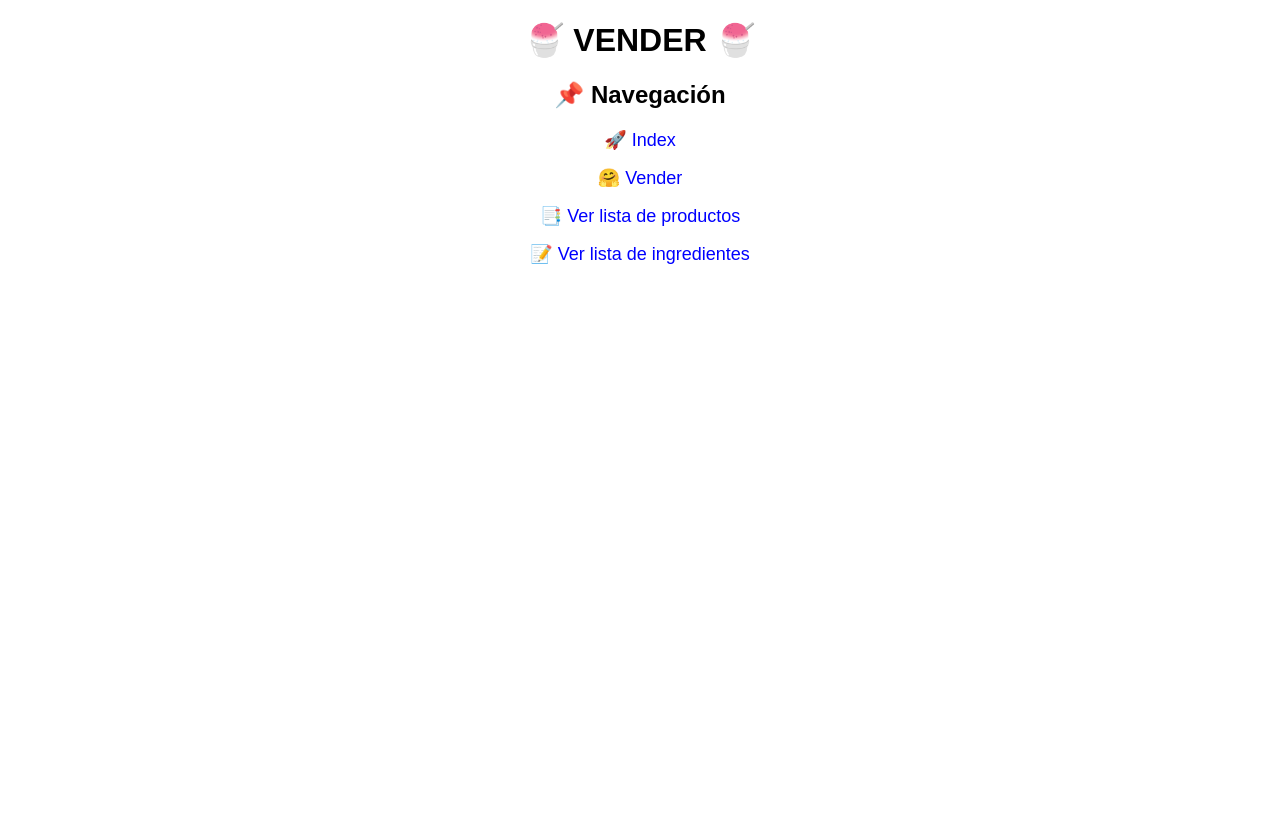
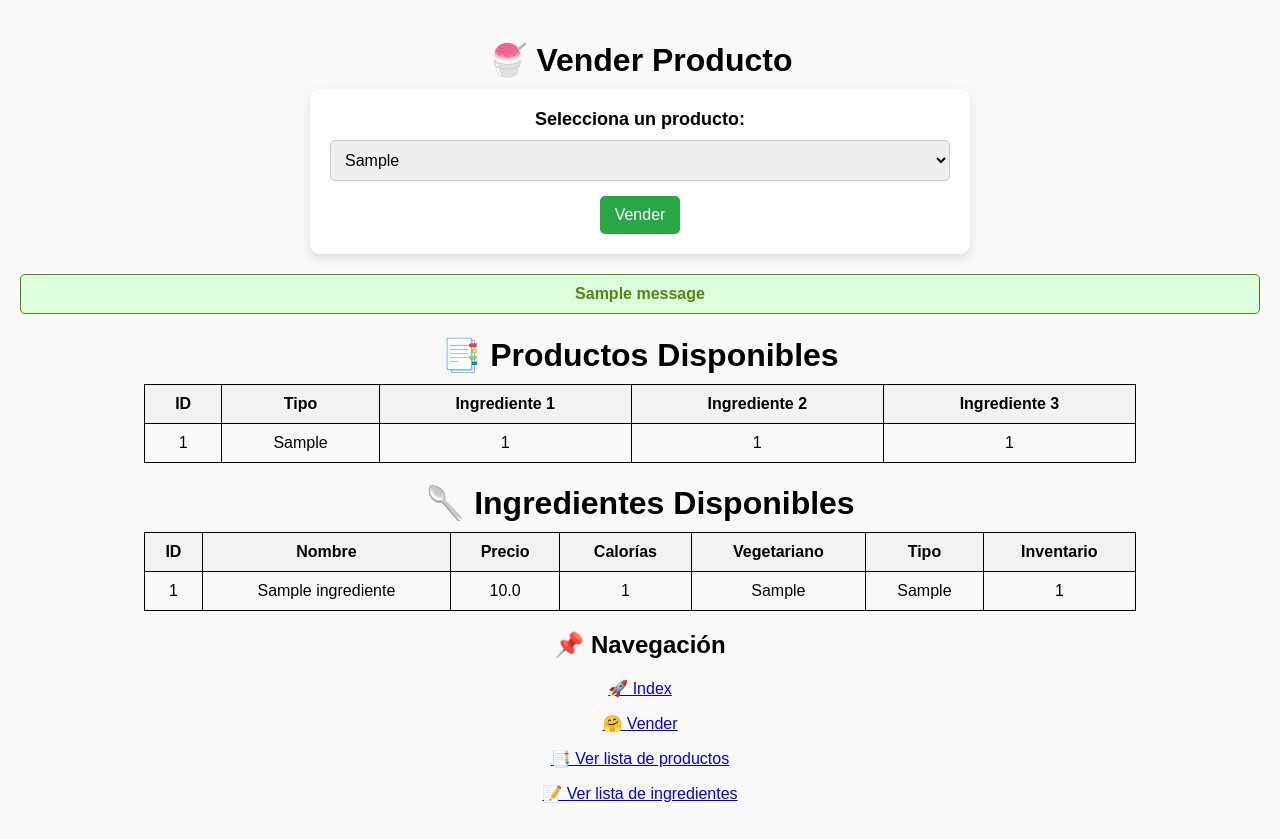
Before and after one commit to Gimandes/PROYECTO4, a Flask app: page /vender in a window 1280 px wide. Before the commit the page ends 800 px from the top, so only its background shows below. Run offline with Flask 3, Linux system fonts and the light colour scheme; tables that the repository leaves empty hold one stand-in row (Sample ...); one stand-in notice (Sample message) is shown.

Commit message:
Agrega nueva funcionalidad de ventas en la rama vender-nuevo

```diff
--- a/app/__init__.py
+++ b/app/__init__.py
@@ -1,20 +1,18 @@
-from flask import Flask, render_template
+from flask import Flask, render_template, request
 from config.config import Config
 from config.db import db
 from models.ingrediente import Ingrediente
 from models.producto import Producto
+from controllers.vender import vender_producto
 
 app = Flask(__name__, template_folder="templates")
 app.config.from_object(Config)
 db.init_app(app)
+app.config['SECRET_KEY'] = 'tu_clave_secreta'
 
 @app.route("/")
 def home():
     return render_template("index.html")
-
-@app.route("/vender")
-def mostrar_vender():
-    return render_template("vender.html")
 
 @app.route("/ingredientes")
 def mostrar_ingredientes():
@@ -26,23 +24,14 @@ def mostrar_productos():
     productos = Producto.query.all()
     return render_template("productos.html", productos=productos)
 
-def vender(nombre_producto):
-    producto = Producto.query.filter_by(nombre=nombre_producto).first()
-    if not producto:
-        return f"¡Oh no! No tenemos {nombre_producto}"
+@app.route("/vender", methods=["GET"])
+def vender():
+    if "tipo_producto" in request.args:
+        return vender_producto()  # Llama a la función para vender si se envió un producto
 
-    ingredientes = [producto.ingrediente1_id, producto.ingrediente2_id, producto.ingrediente3_id]
-    for ing_id in ingredientes:
-        ingrediente = Ingrediente.query.get(ing_id)
-        if ingrediente and ingrediente.inventario <= 0:
-            raise ValueError(f"¡Oh no! Nos hemos quedado sin {ingrediente.nombre}")
-
-    # Reducir inventario
-    for ing_id in ingredientes:
-        ingrediente = Ingrediente.query.get(ing_id)
-        ingrediente.inventario -= 1
-
-    return "¡Vendido!"
+    productos = Producto.query.all()
+    ingredientes = Ingrediente.query.all()
+    return render_template("vender.html", productos=productos, ingredientes=ingredientes)
 
 if __name__ == '__main__':
     app.run(debug=True)
--- a/app/config/config.py
+++ b/app/config/config.py
@@ -5,3 +5,4 @@ load_dotenv()
 
 class Config:
     SQLALCHEMY_DATABASE_URI = os.getenv('DATABASE_URI')
+    SECRET_KEY = 'tu_clave_secreta'
--- a/app/templates/vender.html
+++ b/app/templates/vender.html
@@ -3,40 +3,184 @@
 <head>
     <meta charset="UTF-8">
     <meta name="viewport" content="width=device-width, initial-scale=1.0">
-    <title>VENDER</title>
+    <title>🍧 Vender Producto</title>
     <style>
         body {
             font-family: Arial, sans-serif;
-            margin: 20px;
+            background-color: #f9f9f9;
             text-align: center;
+            margin: 0;
+            padding: 20px;
         }
+
+        form {
+            background-color: white;
+            width: 50%;
+            margin: auto;
+            padding: 20px;
+            border-radius: 10px;
+            box-shadow: 0px 4px 10px rgba(0, 0, 0, 0.1);
+            margin-bottom: 20px;
+        }
+
+        label {
+            font-size: 18px;
+            font-weight: bold;
+            display: block;
+            margin-bottom: 10px;
+        }
+
+        select {
+            width: 100%;
+            padding: 10px;
+            font-size: 16px;
+            border: 1px solid #ccc;
+            border-radius: 5px;
+            margin-bottom: 15px;
+        }
+
+        button {
+            background-color: #28a745;
+            color: white;
+            font-size: 16px;
+            padding: 10px 15px;
+            border: none;
+            border-radius: 5px;
+            cursor: pointer;
+            transition: background 0.3s ease;
+        }
+
+        button:hover {
+            background-color: #218838;
+        }
+
+        .message {
+            font-size: 16px;
+            font-weight: bold;
+            padding: 10px;
+            margin-top: 15px;
+            border-radius: 5px;
+        }
+
+        .error {
+            background-color: #ffdddd;
+            color: #d8000c;
+            border: 1px solid #d8000c;
+        }
+
+        .success {
+            background-color: #ddffdd;
+            color: #4F8A10;
+            border: 1px solid #4F8A10;
+        }
+
         table {
             width: 80%;
             margin: auto;
             border-collapse: collapse;
             margin-bottom: 20px;
         }
+
         th, td {
             border: 1px solid black;
             padding: 10px;
-            text-align: left;
+            text-align: center;
         }
+
         th {
             background-color: #f2f2f2;
         }
-        a {
-            display: block;
-            margin: 10px 0;
-            font-size: 18px;
-            text-decoration: none;
-            color: blue;
+
+        h1 {
+            margin-bottom: 10px;
         }
     </style>
 </head>
 <body>
 
-    <h1>🍧 VENDER 🍧</h1>
+    <h1>🍧 Vender Producto</h1>
 
+    <!-- Formulario para vender -->
+    <form action="/vender" method="GET">
+        <label for="producto">Selecciona un producto:</label>
+        <select name="tipo_producto">
+            {% if productos %}
+                {% for producto in productos %}
+                    <option value="{{ producto.tipo_producto }}">{{ producto.tipo_producto }}</option>
+                {% endfor %}
+            {% else %}
+                <option disabled>No hay productos disponibles</option>
+            {% endif %}
+        </select>
+        <button type="submit">Vender</button>
+    </form>
+
+    <!-- Mensajes de éxito o error -->
+    {% with messages = get_flashed_messages(with_categories=True) %}
+        {% if messages %}
+            {% for category, message in messages %}
+                <p class="message {% if category == 'error' %} error {% else %} success {% endif %}">
+                    {{ message }}
+                </p>
+            {% endfor %}
+        {% endif %}
+    {% endwith %}
+
+    <!-- Tabla de productos -->
+    <h1>📑 Productos Disponibles</h1>
+    <table>
+        <thead>
+            <tr>
+                <th>ID</th>
+                <th>Tipo</th>
+                <th>Ingrediente 1</th>
+                <th>Ingrediente 2</th>
+                <th>Ingrediente 3</th>
+            </tr>
+        </thead>
+        <tbody>
+            {% for producto in productos %}
+            <tr>
+                <td>{{ producto.productoID }}</td>
+                <td>{{ producto.tipo_producto }}</td>
+                <td>{{ producto.ingrediente1 }}</td>
+                <td>{{ producto.ingrediente2 }}</td>
+                <td>{{ producto.ingrediente3 }}</td>
+            </tr>
+            {% endfor %}
+        </tbody>
+    </table>
+
+    <!-- Tabla de ingredientes -->
+    <h1>🥄 Ingredientes Disponibles</h1>
+    <table>
+        <thead>
+            <tr>
+                <th>ID</th>
+                <th>Nombre</th>
+                <th>Precio</th>
+                <th>Calorías</th>
+                <th>Vegetariano</th>
+                <th>Tipo</th>
+                <th>Inventario</th>
+            </tr>
+        </thead>
+        <tbody>
+            {% for ingrediente in ingredientes %}
+            <tr>
+                <td>{{ ingrediente.ingredienteID }}</td>
+                <td>{{ ingrediente.nombre }}</td>
+                <td>{{ ingrediente.precio }}</td>
+                <td>{{ ingrediente.calorias }}</td>
+                <td>{{ ingrediente.vegetariano }}</td>
+                <td>{{ ingrediente.tipo }}</td>
+                <td>{{ ingrediente.inventario }}</td>
+            </tr>
+            {% endfor %}
+        </tbody>
+    </table>
+
+    <!-- Navegación -->
     <h2>📌 Navegación</h2>
     <p><a href="/">🚀 Index</a></p>
     <p><a href="/vender">🤗 Vender</a></p>
```
Also changed, not shown: app/controllers/heladeria_controller.py (deleted, +0 -32 lines), 2 other files.
